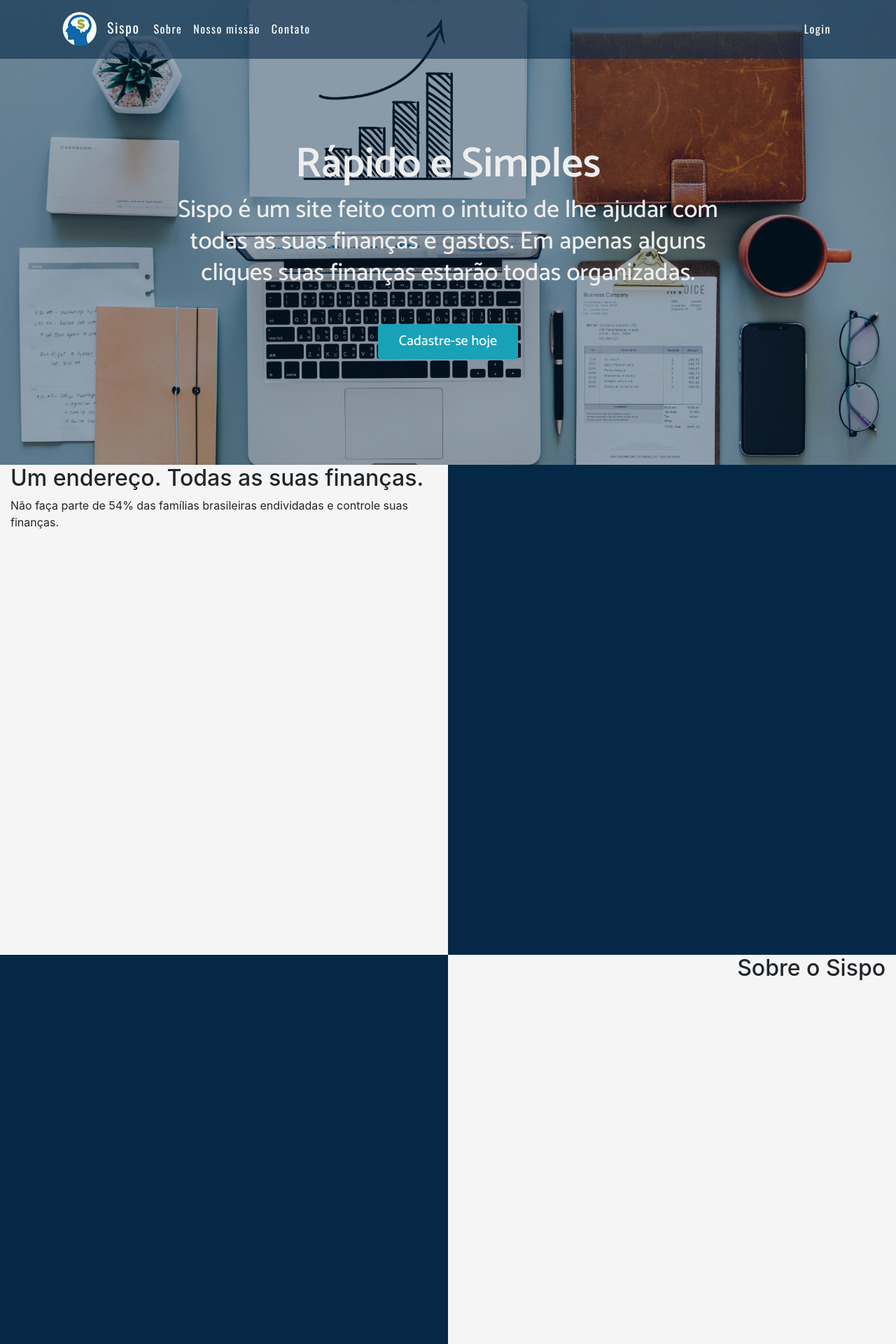
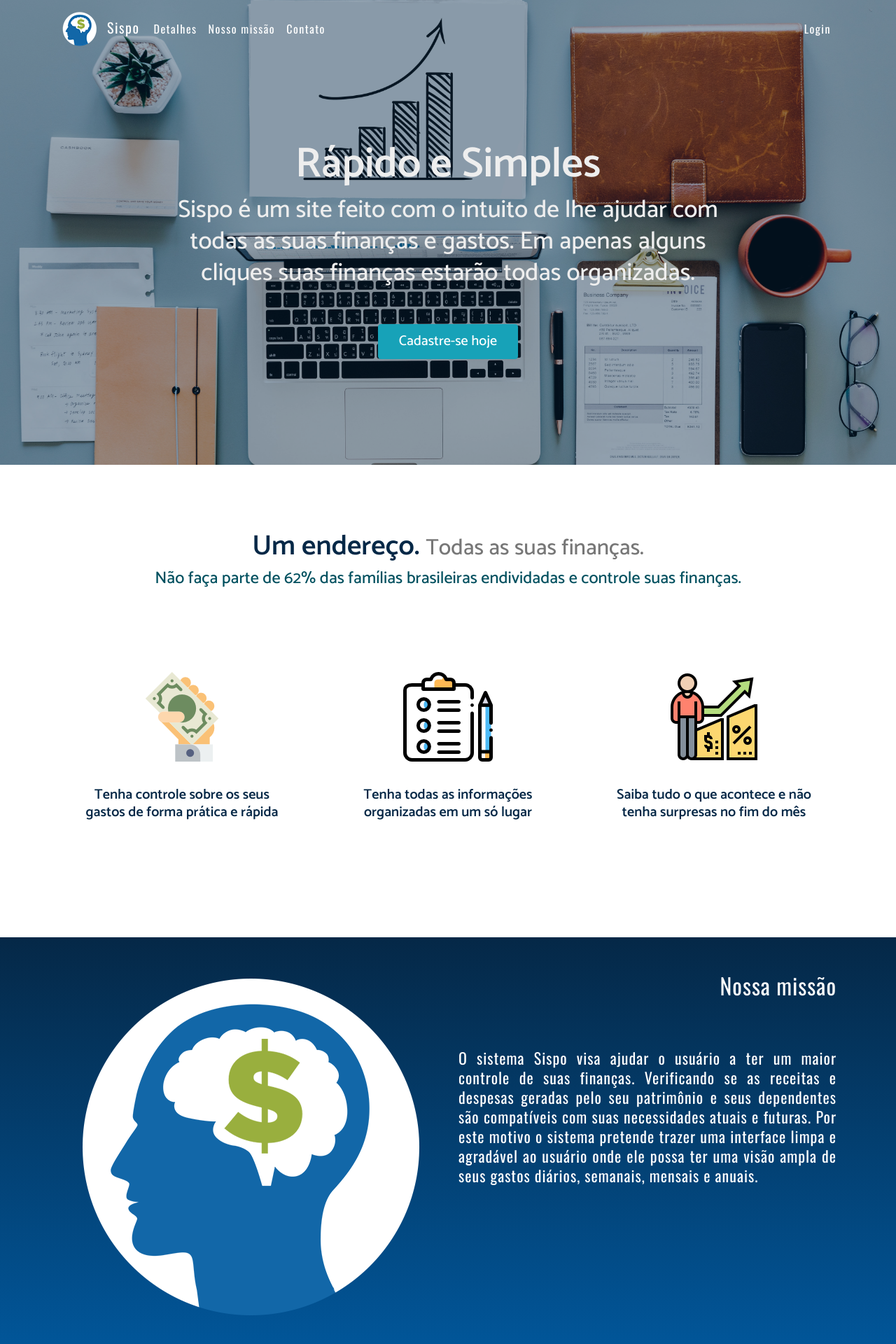
Before and after one commit to lucas95santos/sispo, a PHP site: page / in a window 1280 px wide. Shown: the top 1920 px of the page at 70% size. Run offline with PHP 8.4, Linux system fonts and the light colour scheme.

Commit message:
Modificações no layout

```diff
--- a/includes/navbar-standard.php
+++ b/includes/navbar-standard.php
@@ -1,7 +1,7 @@
-<nav class="navbar fixed-top navbar-expand-lg navbar-dark bg-dark navbar-color">
+<nav id="navbar-standard" class="navbar fixed-top navbar-expand-lg navbar-dark navbar-transparent">
     <div class="container">
         <a class="navbar-brand" href="#topo" title="Sispo | Sistema de Planejamento Orçamentário">
-            <div class="row nav-brand-text-link">
+            <div class="row nav-text-link">
                 <div class="col">
                     <img src="assets/images/sispo-50x50.png" alt="Logo Sispo"/>
                 </div>
@@ -16,7 +16,7 @@
         <div class="collapse navbar-collapse" id="navbarNav">
             <ul class="navbar-nav mr-auto mt-2 mt-lg-0">
                 <li class="nav-item">
-                    <a class="nav-link nav-text-link" href="#sobre" title="Sobre o Sispo">Sobre</a>
+                    <a class="nav-link nav-text-link" href="#detalhes" title="Detalhes sobre o sistema">Detalhes</a>
                 </li>
                 <li class="nav-item">
                     <a class="nav-link nav-text-link" href="#missao" title="Nossa missão">Nosso missão</a>
--- a/views/bootstrap-4.3.1/css/styles.css
+++ b/views/bootstrap-4.3.1/css/styles.css
@@ -1,12 +1,13 @@
 /* Document text CSS */
 body {
-    background-color: #f5f5f5;
+    background-color: #fff;
 }
 
 /***************** Landing page *****************/
 
 /******************** Navbar ********************/
 .nav-text-link {
+    padding: 3px;
     color: #fff !important;
     border-bottom: 2px solid transparent;
     font-family: Oswald;
@@ -14,25 +15,15 @@ body {
 }
 
 .nav-text-link:hover {
-    background-color: rgba(255, 255, 255, 0.1);
-    border-bottom: 2px solid #fff;
-}
-
-.nav-brand-text-link {
-    padding: 3px;
-    color: #fff;
-    border-bottom: 2px solid transparent;
-    font-family: Oswald;
-    letter-spacing: 1.5px;
-}
-
-.nav-brand-text-link:hover {
-    background-color: rgba(255, 255, 255, 0.1);
     border-bottom: 2px solid #fff;
 }
 
 .navbar-color {
-    background-color: rgba(5, 40, 71, 0.6) !important;
+    background-color: #052847 !important;
+}
+
+.navbar-transparent {
+    background-color: transparent !important; /*rgba(5, 40, 71, 0.6)*/
 }
 
 /******************** Header ********************/
@@ -152,6 +143,82 @@ body {
     }
 }
 
+/******************** Sections ********************/
+
+.section-detalhes {
+    margin-top: 50px;
+    margin-bottom: 150px;
+    padding-top: 50px;
+}
+
+.section-missao {
+    background-color: #052847;
+    background-image: linear-gradient(#052847, #01579b);
+    color: #fff;
+    padding: 50px;
+    margin-bottom: 100px;
+}
+
+.section-contato {
+    padding-top: 20px;
+    margin-bottom: 150px;
+    color: #052847 !important;
+}
+
+.title-section-1 {
+    font-family: Catamaran;
+    font-size: 40px;
+    line-height: 35px;
+    font-weight: 600;
+    color: #052847;
+}
+
+.span-title-section-1 {
+    font-family: Catamaran;
+    font-size: 32px;
+    line-height: 35px;
+    font-weight: 500;
+    color: #777;
+}
+
+.paragraph-section-1 {
+    font-family: Catamaran;
+    font-size: 24px;
+    line-height: 35px;
+    font-weight: 500;
+    color: #00505f;
+}
+
+.paragraph-section-2 {
+    margin-top: 70px;
+    font-family: Oswald;
+    font-size: 22px;
+    line-height: 28px;
+    font-weight: 300;
+    text-align: justify;
+    letter-spacing: 1px;
+}
+
+.img-section-1 {
+    margin: 100px 0 35px 0;
+}
+
+.paragraph2-section-1 {
+    font-family: Catamaran;
+    font-size: 20px;
+    line-height: 25px;
+    font-weight: 600;
+    color: #052847;
+}
+
+.padding-section-1 {
+    padding: 0 40px 0 40px;
+}
+
+.form-contato {
+    margin-top: 60px;
+}
+
 /******************** Footer ********************/
 
 .footer-copyright {
@@ -183,6 +250,13 @@ body {
     background-color: rgba(51, 51, 51, 0.08);
 }
 
+/******************** Fonts ********************/
+
+.font-oswald {
+    font-family: Oswald;
+    letter-spacing: 1px;
+}
+
 .font-footer {
     font-family: Oswald, Helvetica;
     letter-spacing: 1px;
--- a/views/bootstrap-4.3.1/js/app.js
+++ b/views/bootstrap-4.3.1/js/app.js
@@ -7,3 +7,18 @@ $('nav a').click(function (element) {
         scrollTop: targetOffset - menuHeight
     }, 500)
 });
+
+//-------------------------------------------------//
+
+jQuery(function () {
+    jQuery(window).scroll(function () {
+        var navbar = $("#navbar-standard");
+        if (jQuery(this).scrollTop() > 500) {
+            navbar.removeClass("navbar-transparent");
+            navbar.addClass("navbar-color");
+        } else {
+            navbar.removeClass("navbar-color");
+            navbar.addClass("navbar-transparent");
+        }
+    });
+});
--- a/views/landing-page.php
+++ b/views/landing-page.php
@@ -35,54 +35,88 @@
         </header>
 
         <!---->
-        <section>
-            <div class="container-fluid">
-                <div class="row" style="height: 700px;">
-                    <div class="col-6" style="height: 100%; background-color: #f5f5f5;">
-                        <h2 class="text-left">Um endereço. <span>Todas as suas finanças.</span></h2>
-                        <p>Não faça parte de 54% das famílias brasileiras endividadas e controle suas finanças.</p>
+        <section id="detalhes" class="section-detalhes">
+            <div class="container">
+                <div class="text-center">
+                    <h2 class="title-section-1">Um endereço. <span class="span-title-section-1">Todas as suas finanças.</span></h2>
+                    <p class="paragraph-section-1">Não faça parte de 62% das famílias brasileiras endividadas e controle suas finanças.</p>
+                </div>
+                <div class="row">
+                    <div class="col-12 col-sm-4 col-md-4 col-lg-4 text-center padding-section-1">
+                        <img src="assets/icones/money.png" class="img-fluid img-section-1" alt="Organização"/>
+                        <p class="paragraph2-section-1">Tenha controle sobre os seus gastos de forma prática e rápida</p>
                     </div>
-                    <div class="col-6" style="height: 100%; background-color: #052847;">
-
+                    <div class="col-12 col-sm-4 col-md-4 col-lg-4 text-center padding-section-1">
+                        <img src="assets/icones/organize.png" class="img-fluid img-section-1" alt="Organização"/>
+                        <p class="paragraph2-section-1">Tenha todas as informações organizadas em um só lugar</p>
                     </div>
-                </div>
-            </div>
-        </section>
-
-        <!-- Seção sobre -->
-        <section id="sobre">
-            <div class="container-fluid">
-                <div class="row" style="height: 700px;">
-                    <div class="col-6" style="height: 100%; background-color: #052847;">
-
-                    </div>
-                    <div class="col-6" style="height: 100%; background-color: #f5f5f5;">
-                        <h2 class="text-right">Sobre o Sispo</h2>
+                    <div class="col-12 col-sm-4 col-md-4 col-lg-4 text-center padding-section-1">
+                        <img src="assets/icones/consumer.png" class="img-fluid img-section-1" alt="Organização"/>
+                        <p class="paragraph2-section-1">Saiba tudo o que acontece e não tenha surpresas no fim do mês</p>
                     </div>
                 </div>
             </div>
         </section>
 
         <!-- Seção missão -->
-        <section id="missao">
-            <div class="container-fluid">
-                <div class="row" style="height: 700px;">
-                    <div class="col-6" style="height: 100%; background-color: #f5f5f5;">
-                        <h2 class="text-left">Nossa missão</h2>
+        <section id="missao" class="section-missao">
+            <div class="container">
+                <div class="row">
+                    <div class="col-6 text-center">
+                        <img src="assets/images/sispo-500x500.png" alt="Sispo"/>
                     </div>
-                    <div class="col-6" style="height: 100%; background-color: #052847;">
-
+                    <div class="col-6">
+                        <h2 class="text-right font-oswald">Nossa missão</h2>
+                        <p class="paragraph-section-2">
+                            O sistema <strong>Sispo</strong> visa ajudar o usuário a ter um maior controle de suas finanças.
+                            Verificando se as receitas e despesas geradas pelo seu patrimônio e seus dependentes são compatíveis com suas necessidades atuais e futuras.
+                            Por este motivo o sistema pretende trazer uma interface limpa e agradável ao usuário onde ele possa ter uma visão ampla de seus gastos diários,
+                            semanais, mensais e anuais.
+                        </p>
                     </div>
                 </div>
             </div>
         </section>
 
         <!-- Seção contato -->
-        <section id="contato">
-            <div class="container-fluid">
-                <div class="row" style="height: 700px;">
-                    <div class="col-12" style="height: 100%; background-color: #f5f5f5;">
-                        <h2 class="text-center">Mande sua dúvida</h2>
+        <section id="contato" class="section-contato">
+            <div class="container">
+                <h2 class="text-center">Mande sua dúvida</h2>
+                <div class="row">
+                    <div class="col-6" style="border: 1px solid">
+                        <p>Email para contato:</p>
+                        <p>contato@sispo.com.br</p>
+                    </div>
+                    <div class="col-6">
+                        <form class="form-contato" action="#" method="post">
+                            <div class="row">
+                                <div class="col-6">
+                                    <div class="form-group">
+                                        <label class="font-weight-bold" for="name">Nome</label>
+                                        <input type="text" class="form-control" id="name" name="name" placeholder="Digite seu nome">
+                                    </div>
+                                </div>
+                                <div class="col-6">
+                                    <div class="form-group">
+                                        <label class="font-weight-bold" for="last_name">Sobrenome</label>
+                                        <input type="text" class="form-control" id="last_name" name="last_name" placeholder="Digite seu sobrenome">
+                                    </div>
+                                </div>
+                            </div>
+                            <div class="form-group">
+                                <label class="font-weight-bold" for="email">E-mail</label>
+                                <input type="email" class="form-control" id="email" name="email" placeholder="Digite seu melhor e-mail">
+                            </div>
+                            <div class="form-group">
+                                <label class="font-weight-bold" for="subject">Assunto</label>
+                                <input type="text" class="form-control" id="subject" name="subject" placeholder="Informe o assunto da mensagem">
+                            </div>
+                            <div class="form-group">
+                                <label class="font-weight-bold" for="message">Digite sua mensagem aqui</label>
+                                <textarea class="form-control" id="message" name="message" rows="3"></textarea>
+                            </div>
+                            <button type="submit" class="btn btn-info">Enviar</button>
+                        </form>
                     </div>
                 </div>
             </div>
@@ -92,7 +126,7 @@
             <div class="container">
                 <div class="row justify-content-between">
                     <div class="col-8">
-                        <p><a class="navbar-brand font-footer" href="home.php">Sispo | Sistema de Planejamento Orçamentário</a></p>
+                        <p><a class="navbar-brand font-footer" href="#">Sispo | Sistema de Planejamento Orçamentário</a></p>
                     </div>
                 </div>
             </div>
```
Also changed, not shown: assets/icones/consumer.png (added), assets/icones/money.png (added), assets/icones/organize.png (added), assets/images/bg-header.png (deleted), assets/images/bg-header2.jpeg (deleted).
